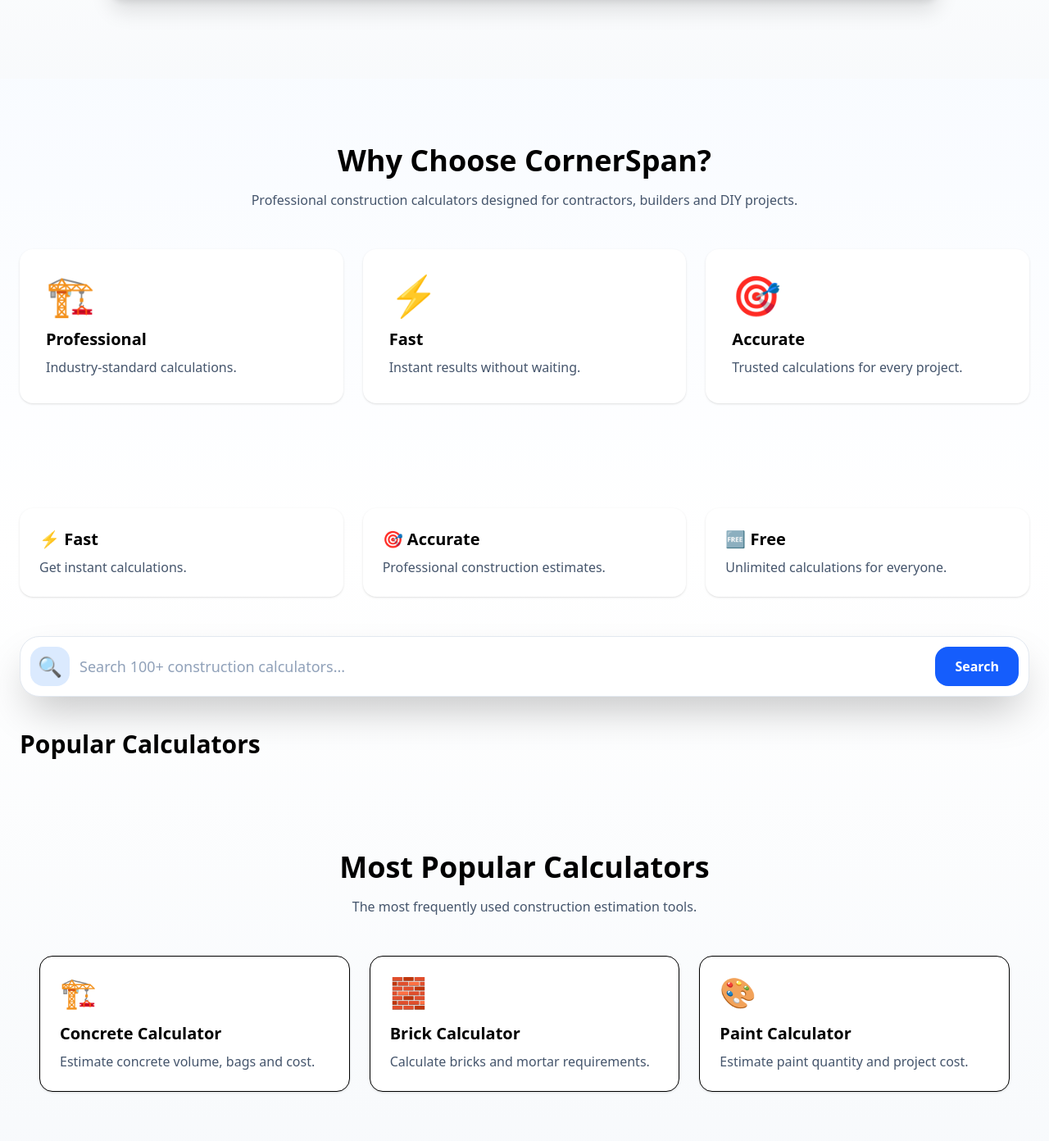
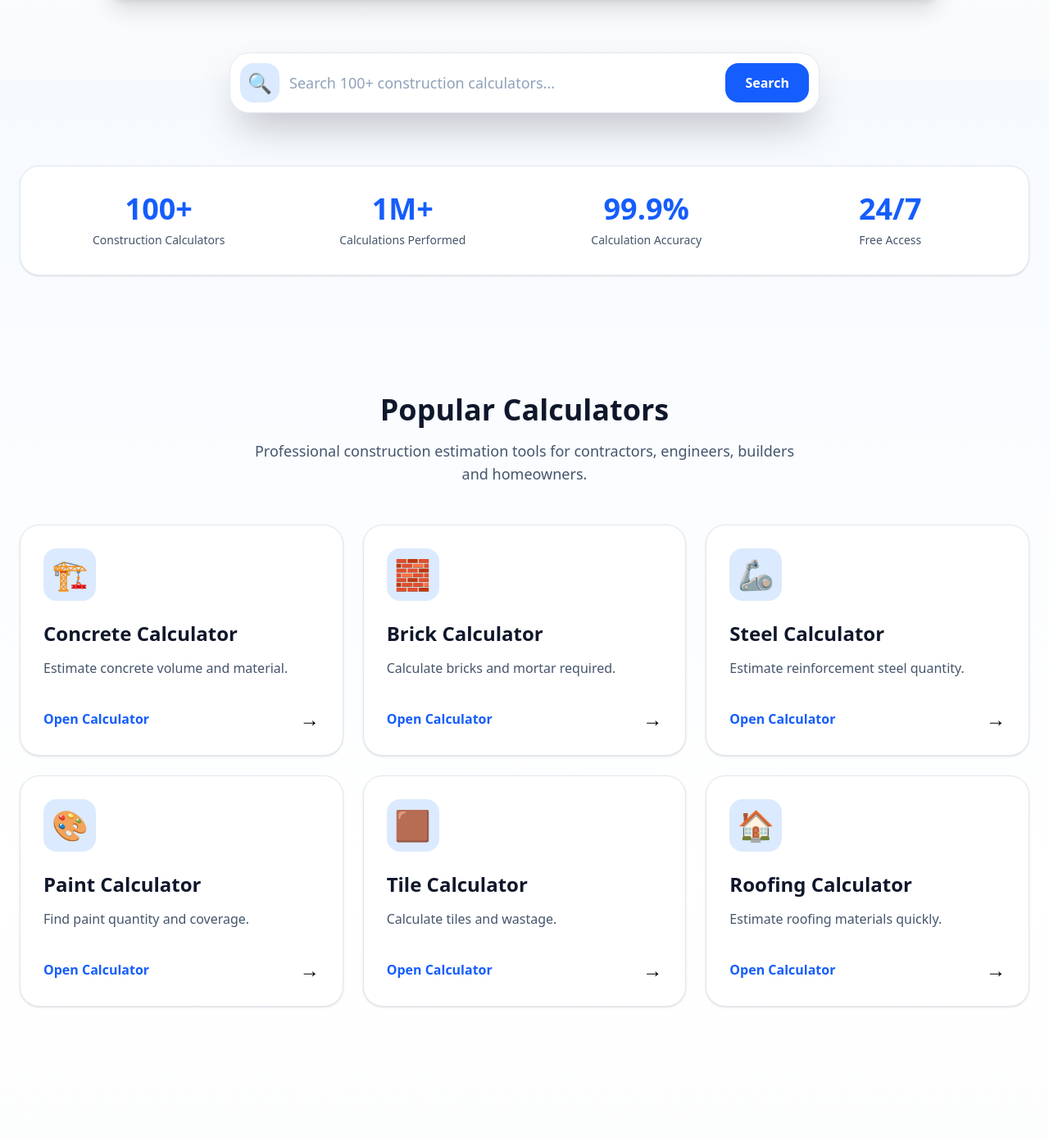
Before and after one commit to km7max-cmd/cornerspan, a Next.js app: page / in a window 1280 px wide. Shown: the part 819-2211 px from the top of the page at 82% size. Built offline with nearby package versions, Linux system fonts and the light colour scheme.

Commit message:
Refactor Home component and add new sections

```diff
--- a/app/page.tsx
+++ b/app/page.tsx
@@ -2,7 +2,10 @@ import Header from "../components/Header";
 import Hero from "../components/Hero";
 import SearchBar from "../components/SearchBar";
 import CategoryCard from "../components/CategoryCard";
-import Link from "next/link";
+import Stats from "../components/Stats";
+import Features from "../components/Features";
+import CTA from "../components/CTA";
+import Footer from "../components/Footer";
 
 export default function Home() {
   return (
@@ -10,129 +13,49 @@ export default function Home() {
       <Header />
 
       <main className="min-h-screen bg-gradient-to-b from-blue-50 via-white to-slate-100">
+
         <Hero />
-        <section className="mx-auto max-w-7xl px-6 py-20">
-  <h2 className="text-center text-4xl font-bold">
-    Why Choose CornerSpan?
-  </h2>
 
-  <p className="mx-auto mt-4 max-w-2xl text-center text-slate-600">
-    Professional construction calculators designed for contractors,
-    builders and DIY projects.
-  </p>
-
-  <div className="mt-12 grid gap-6 md:grid-cols-3">
-
-    <div className="rounded-2xl bg-white p-8 shadow-sm transition hover:-translate-y-2 hover:shadow-xl">
-      <div className="mb-4 text-5xl">🏗️</div>
-      <h3 className="text-xl font-bold">Professional</h3>
-      <p className="mt-2 text-slate-600">
-        Industry-standard calculations.
-      </p>
-    </div>
-
-    <div className="rounded-2xl bg-white p-8 shadow-sm transition hover:-translate-y-2 hover:shadow-xl">
-      <div className="mb-4 text-5xl">⚡</div>
-      <h3 className="text-xl font-bold">Fast</h3>
-      <p className="mt-2 text-slate-600">
-        Instant results without waiting.
-      </p>
-    </div>
-
-    <div className="rounded-2xl bg-white p-8 shadow-sm transition hover:-translate-y-2 hover:shadow-xl">
-      <div className="mb-4 text-5xl">🎯</div>
-      <h3 className="text-xl font-bold">Accurate</h3>
-      <p className="mt-2 text-slate-600">
-        Trusted calculations for every project.
-      </p>
-    </div>
-
-  </div>
-</section>
-        <section className="mx-auto max-w-7xl px-6 py-12">
-  <div className="grid gap-6 md:grid-cols-3">
-
-    <div className="rounded-2xl bg-white p-6 shadow-sm">
-      <h3 className="text-xl font-bold">⚡ Fast</h3>
-      <p className="mt-2 text-slate-600">
-        Get instant calculations.
-      </p>
-    </div>
-
-    <div className="rounded-2xl bg-white p-6 shadow-sm">
-      <h3 className="text-xl font-bold">🎯 Accurate</h3>
-      <p className="mt-2 text-slate-600">
-        Professional construction estimates.
-      </p>
-    </div>
-
-    <div className="rounded-2xl bg-white p-6 shadow-sm">
-      <h3 className="text-xl font-bold">🆓 Free</h3>
-      <p className="mt-2 text-slate-600">
-        Unlimited calculations for everyone.
-      </p>
-    </div>
-
-  </div>
-</section>
-
-        <div className="mx-auto max-w-7xl px-6 pb-10">
+        <div className="relative z-10 mx-auto -mt-8 max-w-3xl px-6">
           <SearchBar />
         </div>
 
-        <section className="mx-auto max-w-7xl px-6 pb-20">
-          <h2 className="mb-8 text-3xl font-bold">
-            Popular Calculators
-          </h2>
-          <section className="mx-auto max-w-7xl px-6 py-20">
-  <h2 className="text-4xl font-bold text-center">
-    Most Popular Calculators
-  </h2>
+        <Stats />
 
-  <p className="mt-4 text-center text-slate-600">
-    The most frequently used construction estimation tools.
-  </p>
+        <section
+          id="calculators"
+          className="mx-auto max-w-7xl px-6 py-20"
+        >
+          <div className="mb-12 text-center">
 
-  <div className="mt-12 grid gap-6 md:grid-cols-3">
+            <h2 className="text-4xl font-black text-slate-900">
+              Popular Calculators
+            </h2>
 
-    <div className="rounded-2xl border bg-white p-6 shadow-sm">
-      <div className="text-4xl">🏗️</div>
-      <h3 className="mt-4 text-xl font-bold">Concrete Calculator</h3>
-      <p className="mt-2 text-slate-600">
-        Estimate concrete volume, bags and cost.
-      </p>
-    </div>
+            <p className="mx-auto mt-4 max-w-2xl text-lg text-slate-600">
+              Professional construction estimation tools for contractors,
+              engineers, builders and homeowners.
+            </p>
 
-    <div className="rounded-2xl border bg-white p-6 shadow-sm">
-      <div className="text-4xl">🧱</div>
-      <h3 className="mt-4 text-xl font-bold">Brick Calculator</h3>
-      <p className="mt-2 text-slate-600">
-        Calculate bricks and mortar requirements.
-      </p>
-    </div>
-
-    <div className="rounded-2xl border bg-white p-6 shadow-sm">
-      <div className="text-4xl">🎨</div>
-      <h3 className="mt-4 text-xl font-bold">Paint Calculator</h3>
-      <p className="mt-2 text-slate-600">
-        Estimate paint quantity and project cost.
-      </p>
-    </div>
-
-  </div>
-</section>
+          </div>
 
           <div className="grid gap-6 md:grid-cols-2 lg:grid-cols-3">
-            <Link href="/calculators/concrete">
-  <CategoryCard title="Concrete Calculator" />
-</Link>
+
+            <CategoryCard title="Concrete Calculator" />
             <CategoryCard title="Brick Calculator" />
             <CategoryCard title="Steel Calculator" />
             <CategoryCard title="Paint Calculator" />
             <CategoryCard title="Tile Calculator" />
             <CategoryCard title="Roofing Calculator" />
-          </div>
+                      </div>
         </section>
+
+        <Features />
+
+        <CTA />
+
+        <Footer />
+
       </main>
     </>
   );
```
